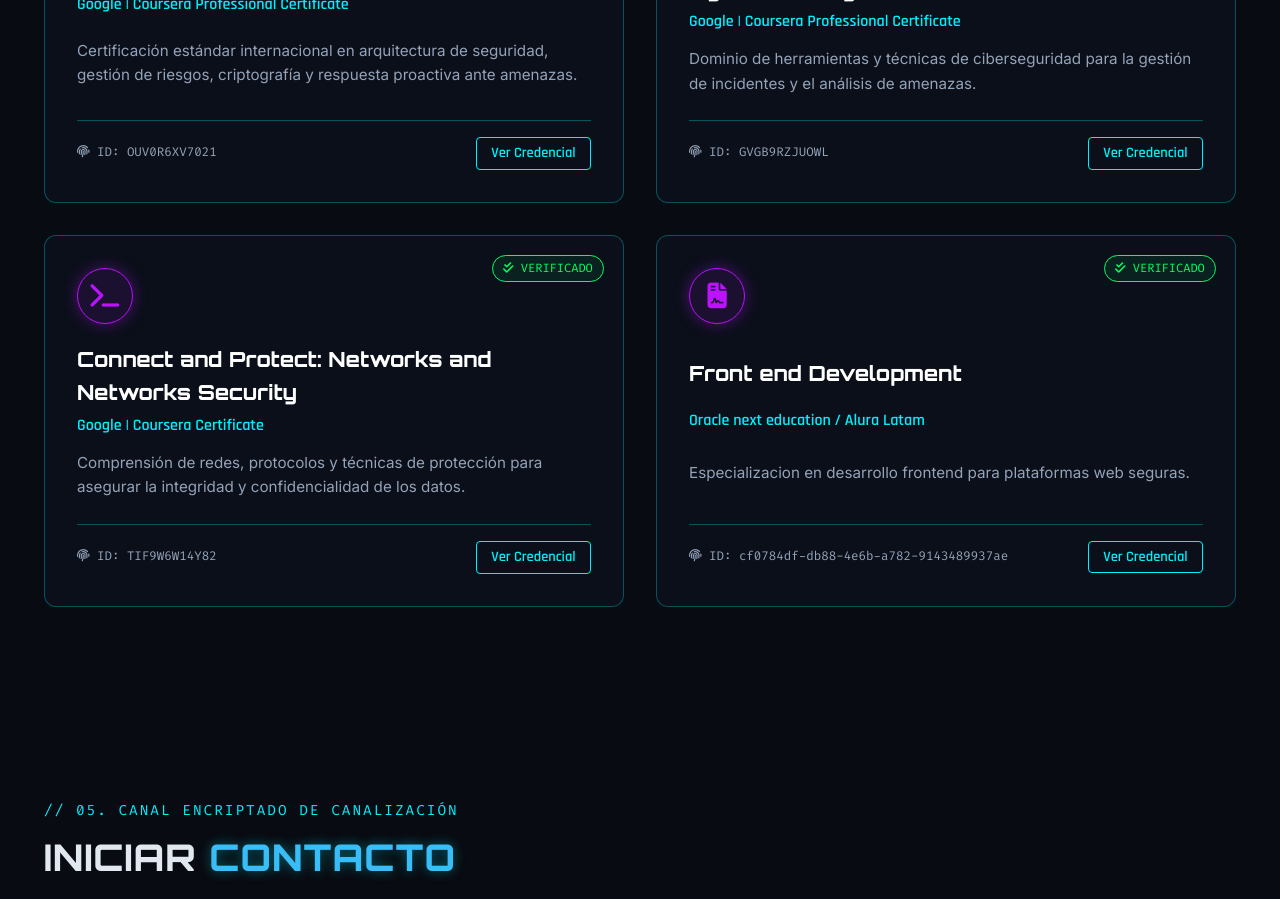
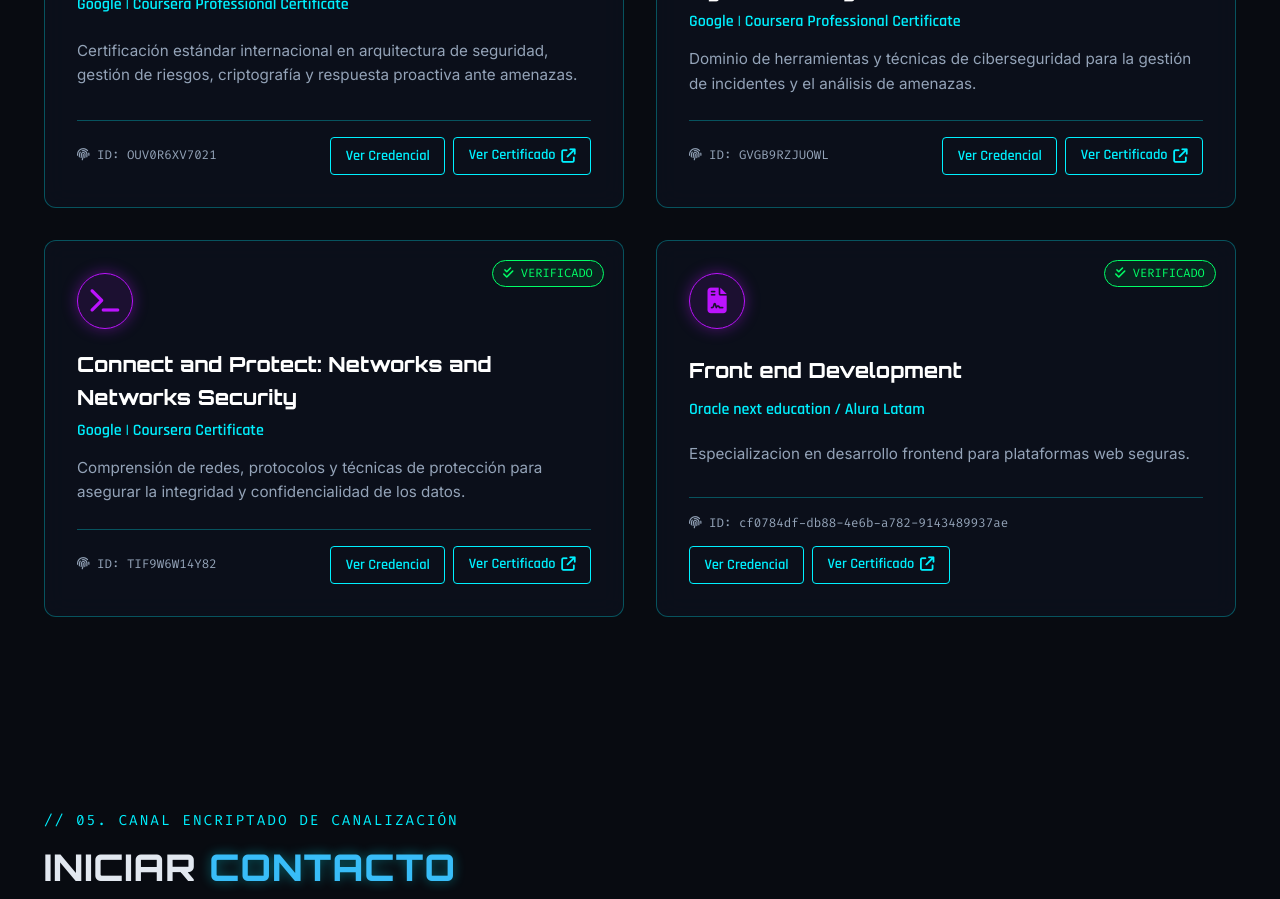
Before and after one commit to JofrarcDev/Portafolio, a React (Vite) app: page / in a window 1280 px wide. Shown: the part 3740-4639 px from the top of the page. Built offline with nearby package versions, Linux system fonts and the light colour scheme.

Commit message:
se agregaron los botones de certificados y los link para ver los certificados

```diff
--- a/src/App.jsx
+++ b/src/App.jsx
@@ -83,7 +83,8 @@ const certificates = [
     icon: 'fa-shield-virus',
     title: 'Google CyberSecurity',
     issuer: 'Google | Coursera Professional Certificate',
-    id: ' OUV0R6XV7021',
+    id: 'OUV0R6XV7021',
+    url: 'https://www.coursera.org/account/accomplishments/professional-cert/certificate/OUV0R6XV7021',
     description:
       'Certificación estándar internacional en arquitectura de seguridad, gestión de riesgos, criptografía y respuesta proactiva ante amenazas.',
     details:
@@ -94,6 +95,7 @@ const certificates = [
     title: 'Tools of the Trade: Linux and SQL for Cybersecurity',
     issuer: 'Google | Coursera Professional Certificate',
     id: 'GVGB9RZJUOWL',
+    url: 'https://coursera.org/share/3acea24642e6490767b6a2b10fcfb027',
     description:
       'Dominio de herramientas y técnicas de ciberseguridad para la gestión de incidentes y el análisis de amenazas.',
     details:
@@ -103,7 +105,8 @@ const certificates = [
     icon: 'fa-terminal',
     title: 'Connect and Protect: Networks and Networks Security',
     issuer: 'Google | Coursera Certificate',
-    id: ' TIF9W6W14Y82',
+    id: 'TIF9W6W14Y82',
+    url: 'https://coursera.org/share/f0311e21c44dcc8cff46499b1ace6ba0',
     description:
       'Comprensión de redes, protocolos y técnicas de protección para asegurar la integridad y confidencialidad de los datos.',
     details:
@@ -114,6 +117,7 @@ const certificates = [
     title: 'Front end Development',
     issuer: 'Oracle next education / Alura Latam',
     id: 'cf0784df-db88-4e6b-a782-9143489937ae',
+    url: 'https://github.com/JofrarcDev/certificados/blob/master/Certificado%20front%20end%20g4%20one.png',
     description:
       'Especializacion en desarrollo frontend para plataformas web seguras.',
     details:
@@ -513,7 +517,12 @@ function App() {
                   <p className="cert-desc">{certificate.description}</p>
                   <div className="cert-footer">
                     <span className="cert-id"><i className="fa-solid fa-fingerprint" /> ID: {certificate.id}</span>
-                    <button className="btn-cert-view" onClick={() => setModal({ type: 'certificate', ...certificate })}>Ver Credencial</button>
+                    <div className="cert-actions">
+                      <button className="btn-cert-view" onClick={() => setModal({ type: 'certificate', ...certificate })}>Ver Credencial</button>
+                      <a className="btn-cert-view" href={certificate.url} target="_blank" rel="noopener noreferrer">
+                        Ver Certificado <i className="fa-solid fa-arrow-up-right-from-square" />
+                      </a>
+                    </div>
                   </div>
                 </article>
               ))}
--- a/styles.css
+++ b/styles.css
@@ -1177,17 +1177,29 @@ body {
     display: flex;
     align-items: center;
     justify-content: space-between;
+    flex-wrap: wrap;
+    gap: 0.75rem;
     border-top: 1px solid var(--border-cyan);
     padding-top: 1rem;
 }
 
+.cert-actions {
+    display: flex;
+    flex-wrap: wrap;
+    gap: 0.5rem;
+}
+
 .cert-id {
     font-family: var(--font-mono);
     font-size: 0.78rem;
     color: var(--text-muted);
+    overflow-wrap: anywhere;
 }
 
 .btn-cert-view {
+    display: inline-flex;
+    align-items: center;
+    gap: 0.35rem;
     background: transparent;
     border: 1px solid var(--primary-cyan);
     color: var(--primary-cyan);
@@ -1198,6 +1210,7 @@ body {
     border-radius: 4px;
     cursor: pointer;
     transition: all var(--transition-fast);
+    text-decoration: none;
 }
 
 .btn-cert-view:hover {
```
